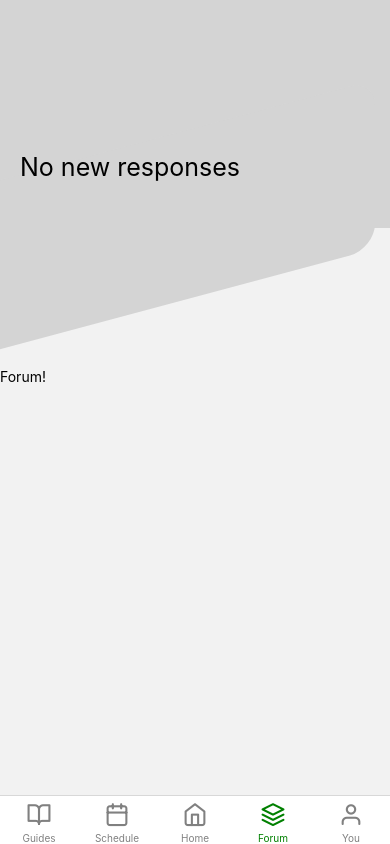
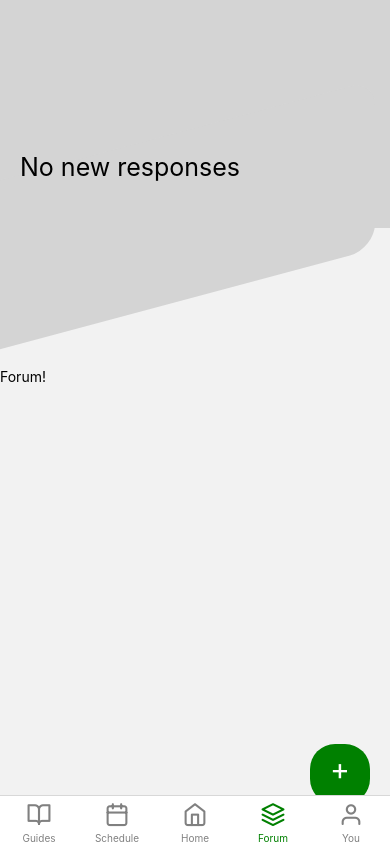
Before and after one commit to iysr/CODEEXP, a React Native app in the folder codeexp/: screen /Forum in a window 390 px wide. Built offline with nearby package versions, Linux system fonts and the light colour scheme; no server answers.

Commit message:
floatingbtn

```diff
--- a/codeexp/pages/components/floatingbtn.js
+++ b/codeexp/pages/components/floatingbtn.js
@@ -3,8 +3,8 @@ import { Text, View, TouchableOpacity } from 'react-native';
 
 export const Flbutton = (props)=>{
     return(
-    <TouchableOpacity style={{position:'absolute',bottom:20,right:20,width:50,height:50,borderRadius:25,backgroundColor:'black',zIndex:12}} onPress={props.action}>
-        <Text style={{fontSize:20,margin:15}}>+</Text>
+    <TouchableOpacity style={{position:'absolute',bottom:20,right:20,width:60,height:60,borderRadius:25,backgroundColor:'green',zIndex:12}} onPress={props.action}>
+        <Text style={{fontSize:30,position:'absolute',color:'#fff',top:7,left:20}}>+</Text>
     </TouchableOpacity>
     );
 }
--- a/codeexp/pages/forum.js
+++ b/codeexp/pages/forum.js
@@ -1,12 +1,19 @@
 import * as React from 'react'
-import { StyleSheet, Text, View, ScrollView } from 'react-native';
+import { StyleSheet, Text, View, ScrollView, Dimensions } from 'react-native';
 import { Header } from './components/header';
+import { Flbutton } from './components/floatingbtn';
+
+let width = Dimensions.get('window').width;
+let height = Dimensions.get('window').height;
 
 export default function ForumScreen() {
     return (
+      <View style={{position:'relative',height:height-20}}>
       <ScrollView>
         <Header content='No new responses'></Header>
         <Text>Forum!</Text>
       </ScrollView>
+      <Flbutton></Flbutton>
+      </View>
     );
   }
--- a/codeexp/pages/schedule.js
+++ b/codeexp/pages/schedule.js
@@ -10,8 +10,8 @@ let height = Dimensions.get('window').height;
 
 export default function UserScreen() {
     return (
-      <ScrollView style={{position:'relative'}}>
-        <Flbutton></Flbutton>
+      <View style={{position:'relative'}}>
+      <ScrollView>
         <Header content='3 Upcoming Activities'></Header>
         <H1 content="Today's Activities"></H1>
         <Activity image='https://c1.wallpaperflare.com/preview/21/2/561/asphalt-ground-fixed-asphalt-pavement.jpg' txtclr='#fff' name='Physical Training' location='Parade Square' time='8:00'></Activity>
@@ -21,6 +21,9 @@ export default function UserScreen() {
         <Activity image='https://c1.wallpaperflare.com/preview/21/2/561/asphalt-ground-fixed-asphalt-pavement.jpg' txtclr='#fff' name='Physical Training' location='Parade Square' time='8:00'></Activity>
         <Activity image='https://media.istockphoto.com/photos/beautiful-background-of-black-and-red-picture-id1307317595?b=1&k=20&m=1307317595&s=170667a&w=0&h=hVqXq24qtxfR-7zK9Q6MP9_jew4dOqBoe86RhigenBw=' txtclr='#fff' name='Tactical Training' location='Firing Range' time='11:00'></Activity>
         <Activity image='https://wallpaperaccess.com/full/3813543.jpg' txtclr='#fff' name='Network Security' location='Computer Lab 2' time='15:00'></Activity>
+        <View style={{height:100}}></View>
       </ScrollView>
+      <Flbutton></Flbutton>
+      </View>
     );
 }
```
